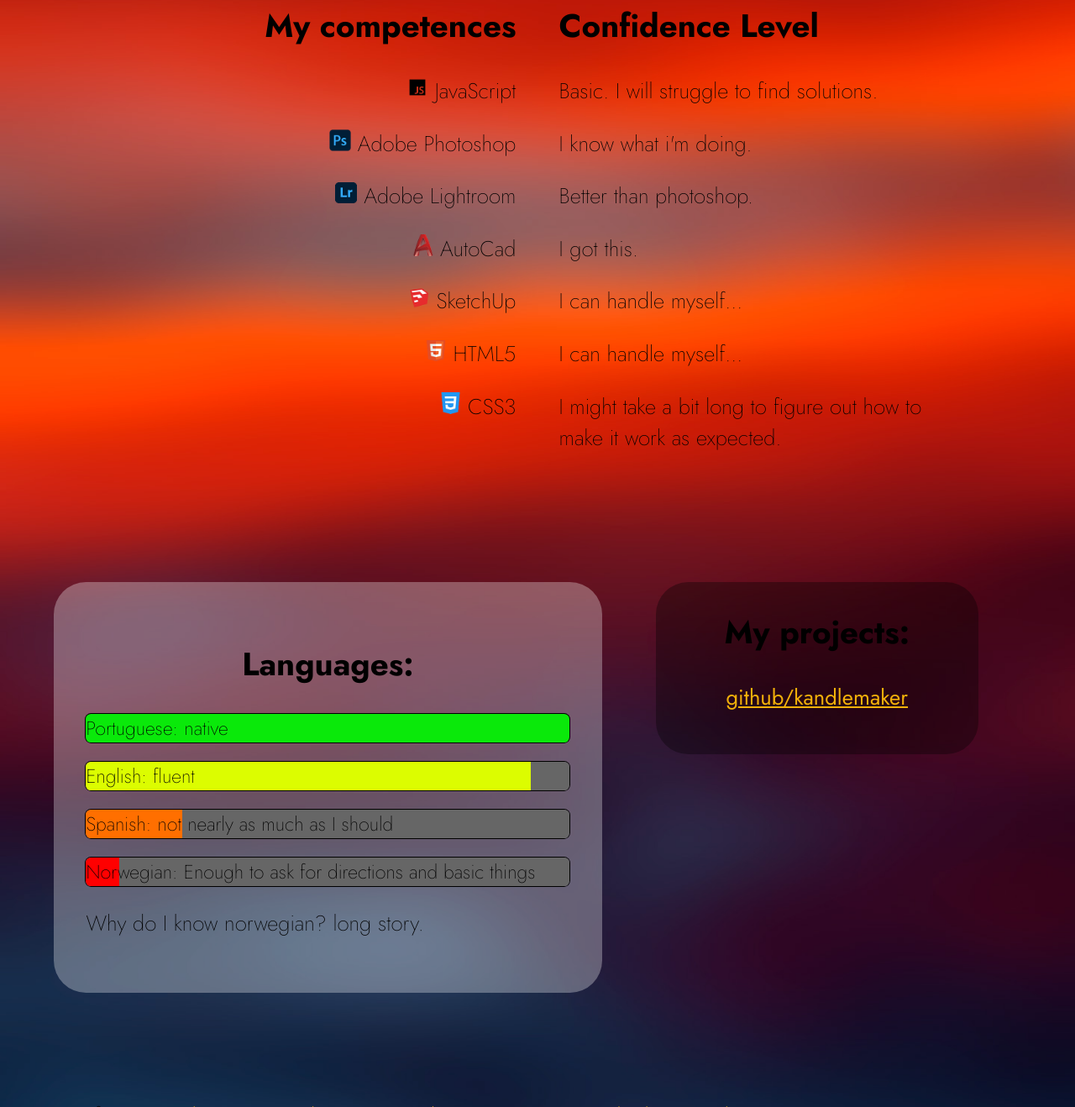
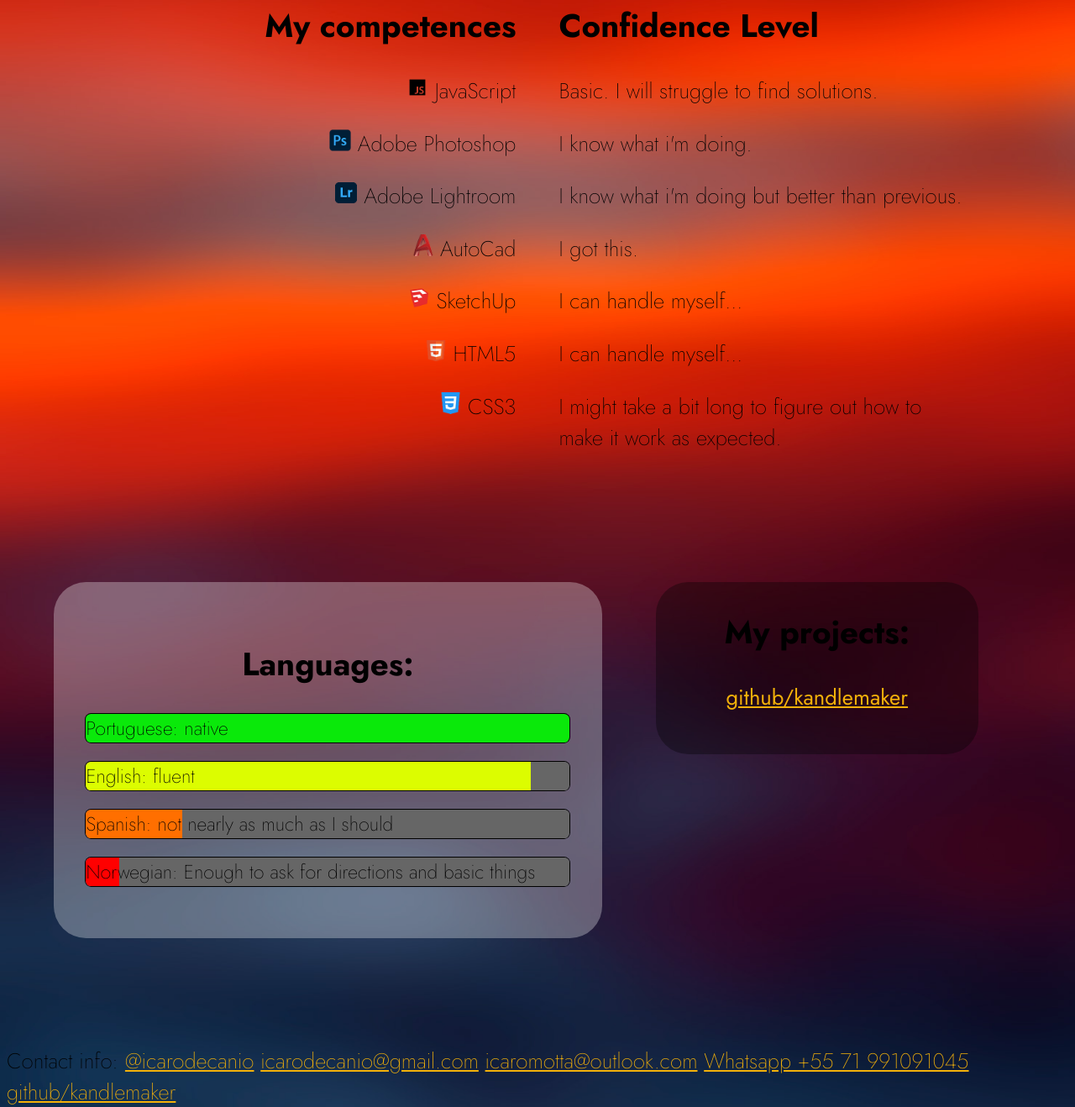
Before and after one commit to Kandlemaker/Resume, a plain HTML site: page index.html in a window 1280 px wide. Shown: the part 942-2260 px from the top of the page at 84% size. Drawn offline with Linux system fonts and the light colour scheme.

Commit message:
Update index.html

```diff
--- a/index.html
+++ b/index.html
@@ -45,7 +45,7 @@
                     <h2>Confidence Level</h2>
                     <p>Basic. I will struggle to find solutions.</p>
                     <p>I know what i'm doing.</p>
-                    <p>Better than photoshop.</p>
+                    <p>I know what i'm doing but better than previous.</p>
                     <p>I got this.</p>
                     <p>I can handle myself...</p>
                     <p>I can handle myself...</p>
@@ -60,7 +60,6 @@
                 <p id="l2">English: fluent</p>
                 <p id="l3">Spanish: not nearly as much as I should</p>
                 <p id="l4">Norwegian: Enough to ask for directions and basic things</p>
-                <p>Why do I know norwegian? long story.</p>
             </div>
             <div class="projects">
                 <h2 id="langtitle">My projects:</h2>
```
